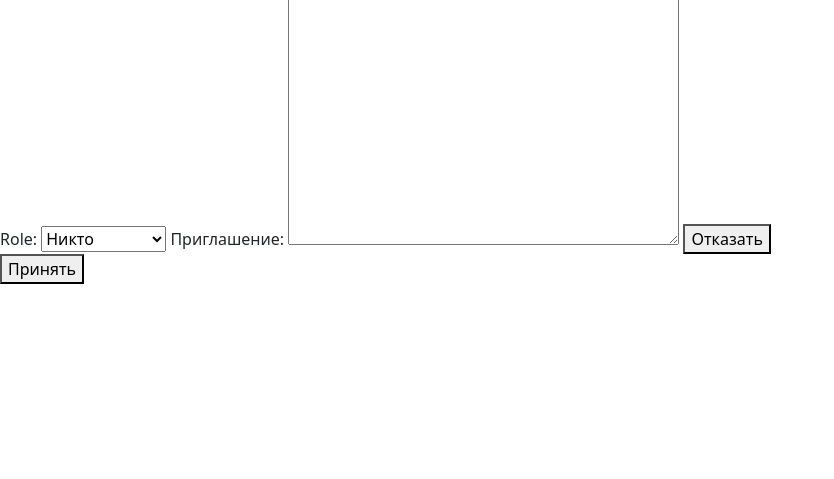
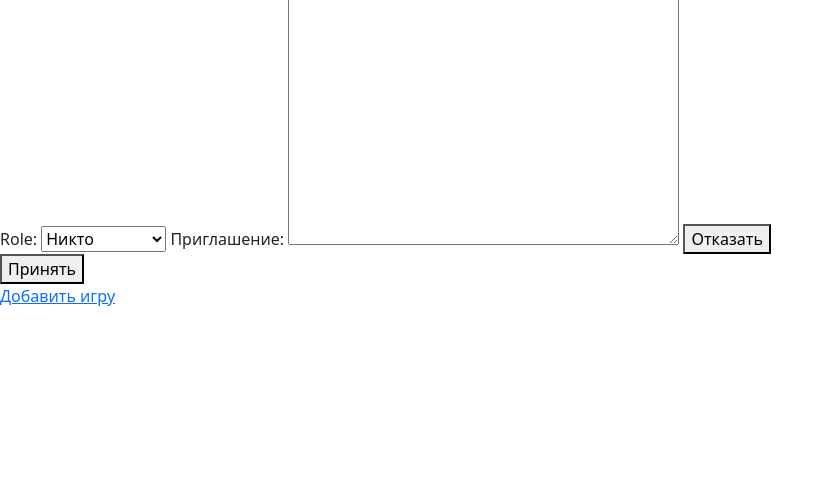
Before and after one commit to JuryReimis/django_paradox_mode_translation, a Django app: template django_paradox_mode_translation/moderators/templates/moderators/query_detail.html in a window 1280 px wide. Shown: the part 76-555 px from the top of the page, without its empty margins (0-834 px from the left). Run offline with Django 4.2, Linux system fonts and the light colour scheme; the template is opened without the code that fills it: values that come from a table or form of the project are taken from there, others are empty; parts of the project's set-up code (start-up, migrations or seed data) failed here and were passed over; some libraries are stand-ins or nearby versions.

Commit message:
Добавлена ссылка на страницу добавления игры

```diff
--- a/django_paradox_mode_translation/moderators/templates/moderators/query_detail.html
+++ b/django_paradox_mode_translation/moderators/templates/moderators/query_detail.html
@@ -14,4 +14,6 @@
         <button name="decision" value="Accept" type="submit">Принять</button>
     </form>
 
+
+    <a href="{% url 'moderators:add_game' %}">Добавить игру</a>
 {% endblock %}
```
